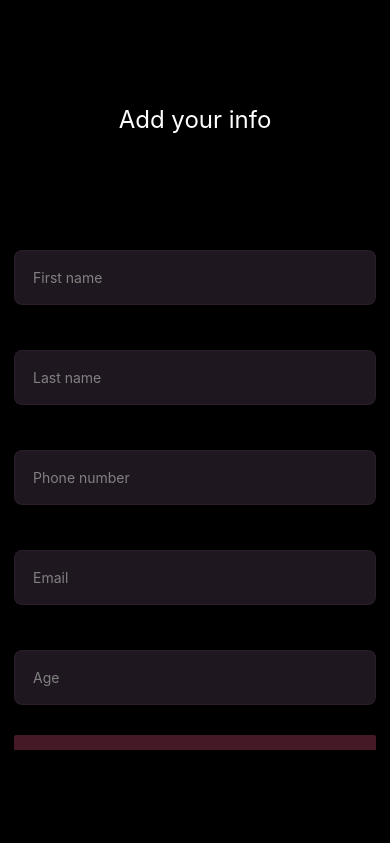
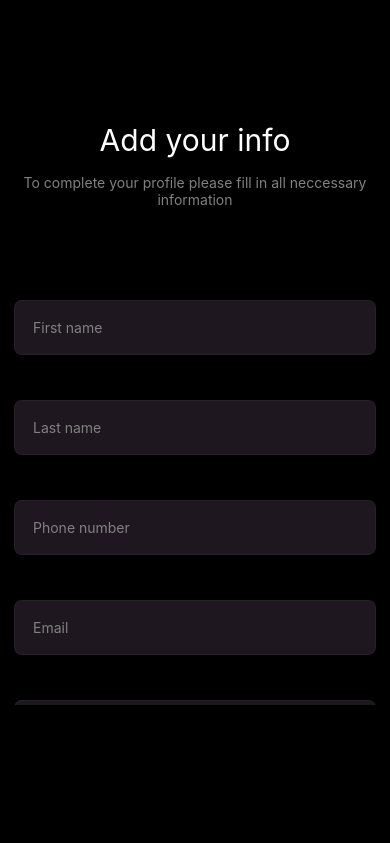
Before and after one commit to lape15/jolocom_task, a React Native app: screen / in a window 390 px wide. Shown: the top 843 px of the page. Built offline with nearby package versions, Linux system fonts and the light colour scheme.

Commit message:
Made fixed collapsible header

```diff
--- a/App.tsx
+++ b/App.tsx
@@ -1,5 +1,11 @@
 import { useState, useRef, useEffect } from "react";
-import { StyleSheet, View, KeyboardAvoidingView, Animated } from "react-native";
+import {
+  StyleSheet,
+  View,
+  KeyboardAvoidingView,
+  Animated,
+  Platform,
+} from "react-native";
 import Header from "./components/header/Header";
 import Success from "./components/screens/Success";
 import Failure from "./components/screens/Failure";
@@ -15,7 +21,7 @@ const initialState = {
 };
 
 export default function App() {
-  const [showHeaderText, setShowHeaderText] = useState(0);
+  const [showHeaderText, setShowHeaderText] = useState("");
   const [randomNum, setRandomNum] = useState(Math.floor(Math.random() * 9));
   const offset = useRef(new Animated.Value(1)).current;
 
@@ -45,7 +51,7 @@ export default function App() {
   const fadeOut = () => {
     // Will change fadeAnim value to 0 in 3 seconds
     Animated.timing(fadeAnim, {
-      toValue: 110,
+      toValue: 80,
       duration: 1500,
       useNativeDriver: true,
       delay: 1000,
@@ -68,7 +74,6 @@ export default function App() {
   };
 
   const handleProfileSubmit = () => {
-    setRandomNum(Math.floor(Math.random() * 9));
     if (randomNum / 2 === 0) return setShowScreen("sucess");
     setShowScreen("failure");
   };
@@ -76,6 +81,7 @@ export default function App() {
   const clearProfileSubmit = () => {
     setShowScreen("");
     setFields(initialState);
+    setRandomNum(Math.floor(Math.random() * 9));
   };
 
   return (
@@ -89,14 +95,21 @@ export default function App() {
         style={[
           styles.scrollView,
           {
+            marginTop: showHeaderText ? 65 : 15,
             transform: [{ translateY: fadeAnim }],
           },
         ]}
         scrollEventThrottle={16}
-        onScroll={Animated.event(
-          [{ nativeEvent: { contentOffset: { y: offset } } }],
-          { useNativeDriver: true }
-        )}
+        onScroll={(e) => {
+          Animated.event([{ nativeEvent: { contentOffset: { y: offset } } }], {
+            useNativeDriver: true,
+          });
+          if (e.nativeEvent.contentOffset.y <= 0) {
+            setShowHeaderText("");
+          } else {
+            setShowHeaderText("Add your info");
+          }
+        }}
       >
         <KeyboardAvoidingView>
           <Form
@@ -104,6 +117,7 @@ export default function App() {
             fields={fields}
             updateFields={updateFields}
             showScreen={showScreen}
+            showHeaderText={showHeaderText}
           />
         </KeyboardAvoidingView>
       </Animated.ScrollView>
@@ -127,7 +141,7 @@ const styles = StyleSheet.create({
     paddingTop: 10,
   },
   scrollView: {
-    marginTop: 30,
+    marginTop: 15,
     // flex: 1,
     paddingVertical: 10,
     height: 600,
--- a/components/form/Form.tsx
+++ b/components/form/Form.tsx
@@ -20,9 +20,16 @@ type FormProps = {
   updateFields: Function;
   handleProfileSubmit: Function;
   showScreen: string;
+  showHeaderText: string;
 };
 const Form = (props: FormProps) => {
-  const { fields, updateFields, handleProfileSubmit, showScreen } = props;
+  const {
+    fields,
+    updateFields,
+    handleProfileSubmit,
+    showScreen,
+    showHeaderText,
+  } = props;
   const firstName = useRef<null | { focus: Function }>(null);
   const lastName = useRef<null | { focus: Function }>(null);
   const phoneNumber = useRef<null | { focus: Function }>(null);
@@ -39,7 +46,19 @@ const Form = (props: FormProps) => {
   };
 
   return (
-    <Animated.View style={[styles.view]} testID="form">
+    <>
+      {!showHeaderText && (
+        <View style={styles.formHead}>
+          <Text style={styles.headText}>Add your info</Text>
+          <Animated.View style={{ ...styles.textCon }}>
+            <Text style={styles.text}>
+              To complete your profile please fill in all neccessary information
+            </Text>
+          </Animated.View>
+        </View>
+      )}
+
+      <View style={[styles.view]} testID="form">
         <InputBox
           value={fields.firstName}
           setValue={updateFields}
@@ -102,7 +121,8 @@ const Form = (props: FormProps) => {
             <Text style={styles.btnText}>Submit</Text>
           </TouchableOpacity>
         </View>
-    </Animated.View>
+      </View>
+    </>
   );
 };
 
@@ -111,8 +131,16 @@ const styles = StyleSheet.create({
     flex: 1,
     paddingTop: 30,
     marginHorizontal: 4,
-    marginTop: 25,
+    marginTop: 10,
     height: 750,
+  },
+  formHead: {
+    alignItems: "center",
+    justifyContent: "center",
+    paddingVertical: 2,
+    width: "100%",
+    marginTop: 5,
+    // backgroundColor: "red",
   },
   btnView: {
     flex: 1,
@@ -132,6 +160,26 @@ const styles = StyleSheet.create({
     textAlign: "center",
     color: "white",
   },
+  headText: {
+    color: "white",
+    fontSize: 30,
+  },
+  textCon: {
+    height: 55,
+    justifyContent: "center",
+    alignItems: "center",
+    flexDirection: "row",
+    paddingVertical: 12,
+    marginVertical: 5,
+    width: "100%",
+  },
+  text: {
+    color: "grey",
+    textAlign: "center",
+    width: "100%",
+    paddingVertical: 30,
+    overflow: "scroll",
+  },
 });
 
 export default Form;
--- a/components/header/Header.tsx
+++ b/components/header/Header.tsx
@@ -2,7 +2,7 @@ import { StyleSheet, Text, View, Animated } from "react-native";
 import { useRef } from "react";
 
 type headerProp = {
-  showHeaderText: number;
+  showHeaderText: string;
   animatedValue: any;
   showScreen: string;
 };
@@ -10,11 +10,11 @@ type headerProp = {
 const HEADER_EXPANDED_HEIGHT = 1;
 const HEADER_COLLAPSED_HEIGHT = 0;
 
-const Header = ({ showScreen, animatedValue }: headerProp) => {
+const Header = ({ showScreen, animatedValue, showHeaderText }: headerProp) => {
   let AnimatedHeaderValue = new Animated.Value(0);
   const opacityVal = animatedValue.interpolate({
     inputRange: [0, 1],
-    outputRange: [1, 0],
+    outputRange: [0, 1],
     extrapolate: "clamp",
   });
   const translateVal = animatedValue.interpolate({
@@ -24,7 +24,7 @@ const Header = ({ showScreen, animatedValue }: headerProp) => {
   });
   const heightVal = animatedValue.interpolate({
     inputRange: [0, 1],
-    outputRange: [1, 0.8],
+    outputRange: [0.8, 1],
     extrapolate: "clamp",
   });
   if (showScreen !== "") {
@@ -35,6 +35,7 @@ const Header = ({ showScreen, animatedValue }: headerProp) => {
       style={[
         styles.view,
         {
+          opacity: opacityVal,
           transform: [
             {
               translateY: translateVal,
@@ -46,12 +47,7 @@ const Header = ({ showScreen, animatedValue }: headerProp) => {
         },
       ]}
     >
-      <Text style={styles.headText}>Add your info</Text>
-      <Animated.View style={{ ...styles.textCon, opacity: opacityVal }}>
-        <Text style={styles.text}>
-          To complete your profile please fill in all neccessary information
-        </Text>
-      </Animated.View>
+      <Text style={styles.headText}>{showHeaderText}</Text>
     </Animated.View>
   );
 };
@@ -64,8 +60,6 @@ const styles = StyleSheet.create({
     justifyContent: "center",
     paddingVertical: 4,
     width: "100%",
-    backgroundColor: "black",
-    marginTop: 5,
   },
   headText: {
     color: "white",
@@ -85,6 +79,5 @@ const styles = StyleSheet.create({
     textAlign: "center",
     width: "100%",
     paddingVertical: 30,
-    overflow: "scroll",
   },
 });
```
Lines whose indentation alone changed are shown as unchanged.
